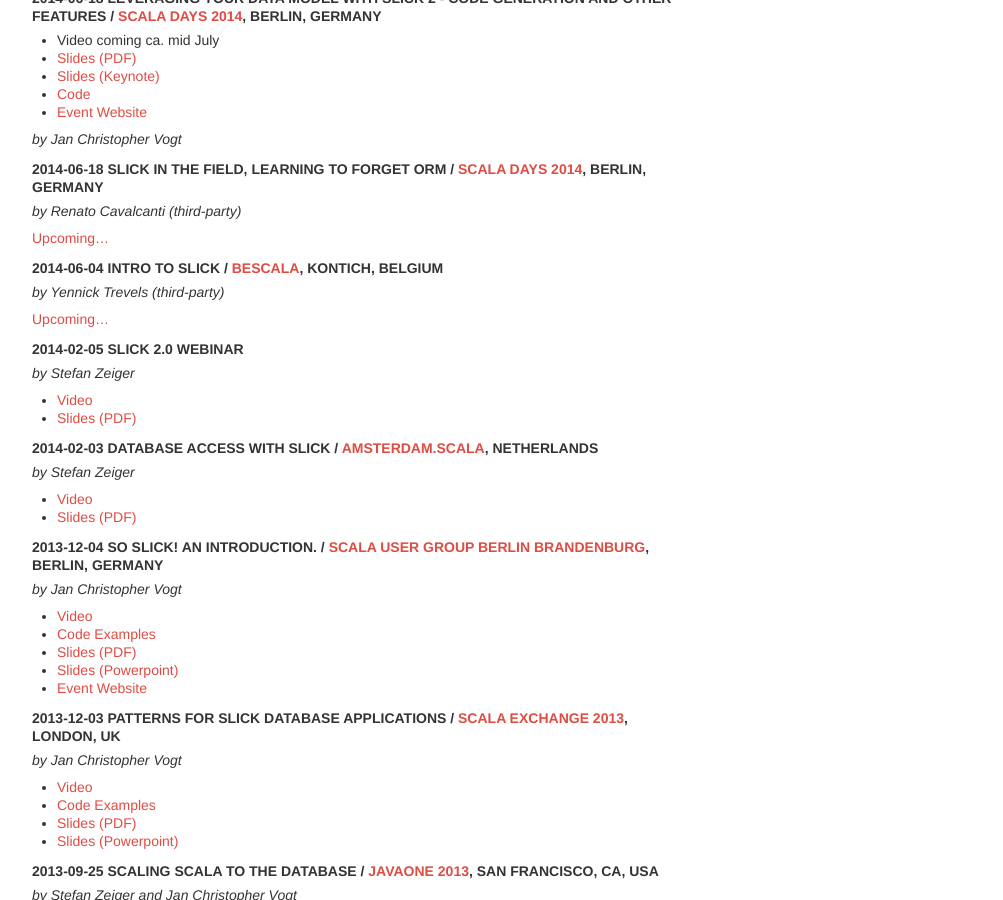
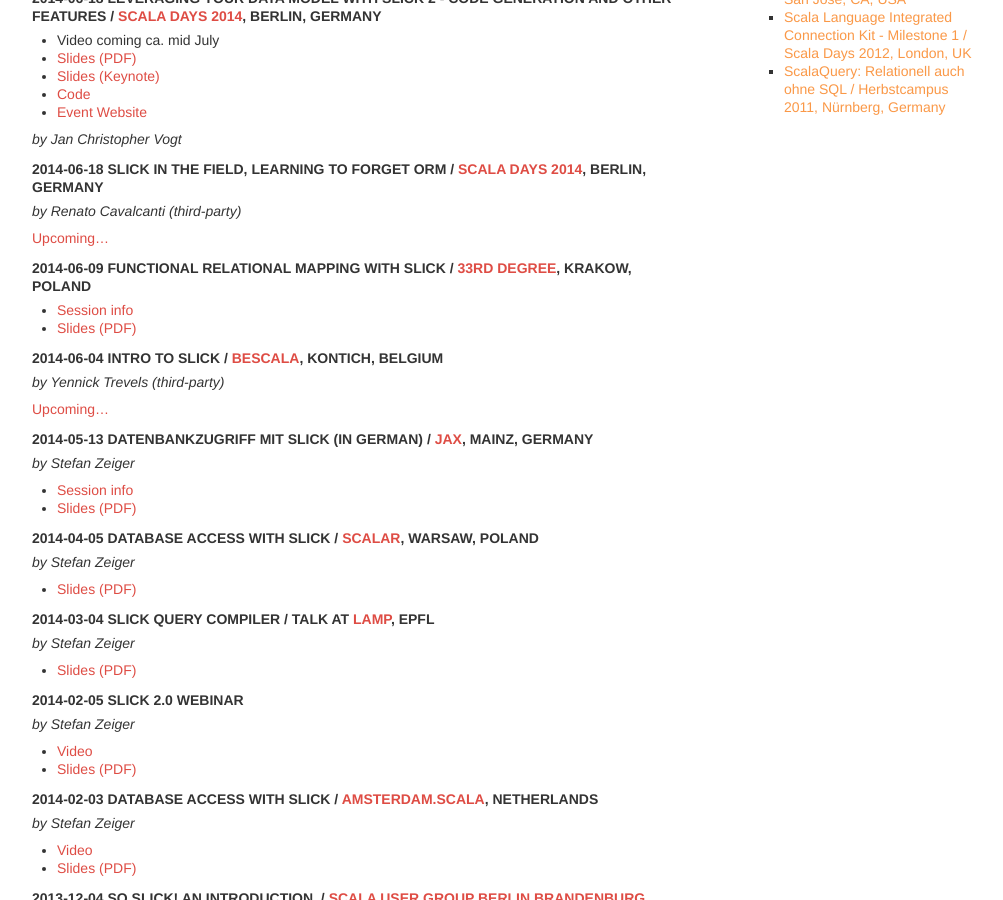
Before and after one commit to slick/slick.github.com, a Jekyll site: the page built from docs/index.md, in a window 1280 px wide and 900 px high, scrolled down 1353 px. Shown: the whole window, without its empty margins (138-1141 px from the left). Built offline with Jekyll 4.4.1, drawn with Linux system fonts in a browser that asks for light colours; some of the changed text lies outside the part shown.

Commit message:
Add more talks

```diff
--- a/docs/index.md
+++ b/docs/index.md
@@ -93,11 +93,35 @@
 
 [Upcoming...](http://www.scaladays.org/#schedule/Slick-in-the-field--learning-to-forget-ORM)
 
+#### 2014-06-09 Functional Relational Mapping with Slick / [33rd Degree](http://2014.33degree.org/), Krakow, Poland
+
+* [Session info](http://2014.33degree.org/talk/show/51)
+* [Slides (PDF)](/talks/2014-06-09_33rd_Degree/Functional Relational Mapping with Slick.pdf)
+
 #### 2014-06-04 Intro to Slick / [BeScala](http://www.meetup.com/BeScala/), Kontich, Belgium
 
 *by Yennick Trevels (third-party)*
 
 [Upcoming...](http://meetu.ps/2kQv0x)
+
+#### 2014-05-13 Datenbankzugriff mit Slick (in German) / [JAX](http://jax.de/2014/), Mainz, Germany
+
+*by Stefan Zeiger*
+
+* [Session info](http://jax.de/2014/sessions/datenbankzugriff-mit-slick)
+* [Slides (PDF)](/talks/2014-05-13_JAX/Datenbankzugriff mit Slick.pdf)
+
+#### 2014-04-05 Database Access with Slick / [Scalar](http://scalar-conf.com/), Warsaw, Poland
+
+*by Stefan Zeiger*
+
+* [Slides (PDF)](/talks/2014-04-05_Scalar/Database Access with Slick.pdf)
+
+#### 2014-03-04 Slick Query Compiler / Talk at [LAMP](http://lamp.epfl.ch/), EPFL
+
+*by Stefan Zeiger*
+
+* [Slides (PDF)](/talks/2014-03-04_LAMP/Slick Query Compiler.pdf)
 
 #### 2014-02-05 Slick 2.0 Webinar
 
```
Also changed, not shown: 4 other files.
